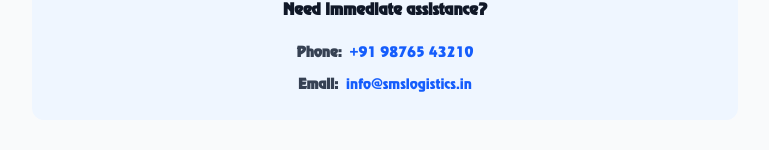
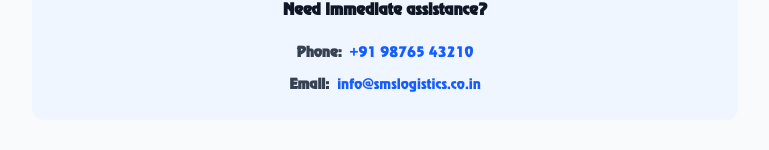
Before and after one commit to AneeVerse/sms-logistics, a Next.js app: page /thank-you in a window 1280 px wide. Shown: the part 588-738 px from the top of the page, without its empty margins (255-1024 px from the left). Built offline with nearby package versions, Linux system fonts and the light colour scheme.

Commit message:
fix: update contact email to info@smslogistics.co.in

```diff
--- a/src/app/thank-you/page.tsx
+++ b/src/app/thank-you/page.tsx
@@ -79,8 +79,8 @@
               </p>
               <p>
                 <strong>Email:</strong>
-                <a href="mailto:info@smslogistics.in" className="text-blue-600 hover:text-blue-700 ml-2">
-                  info@smslogistics.in
+                <a href="mailto:info@smslogistics.co.in" className="text-blue-600 hover:text-blue-700 ml-2">
+                  info@smslogistics.co.in
                 </a>
               </p>
             </div>
```
